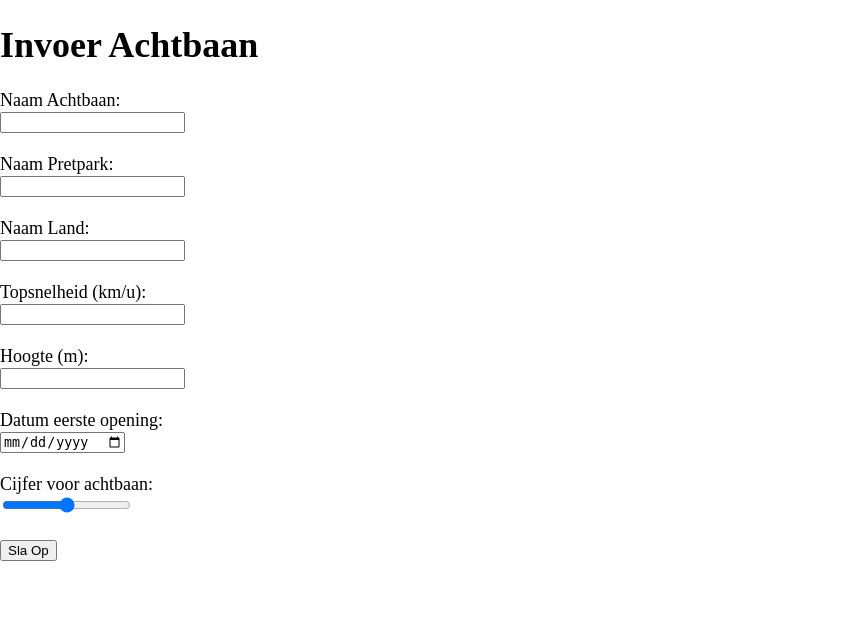
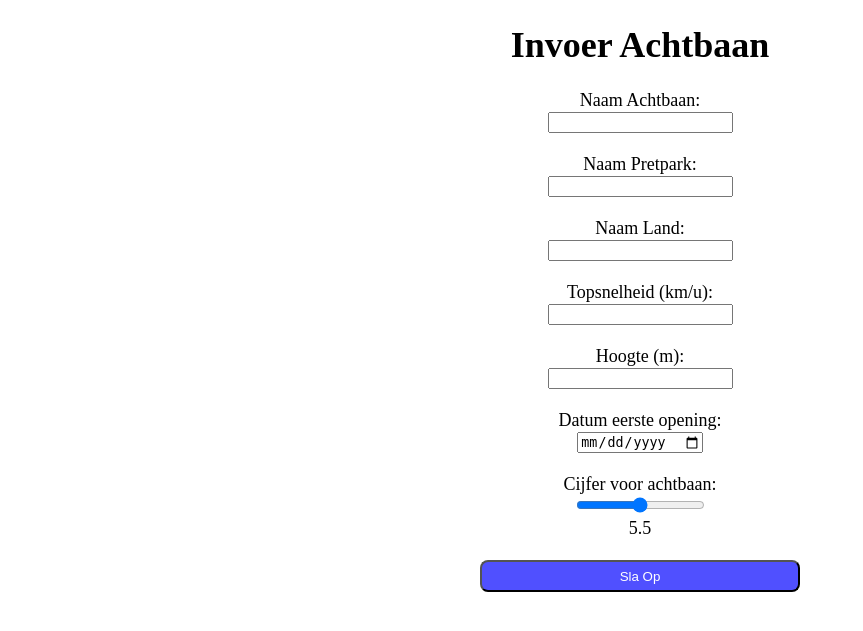
Before and after one commit to BolleTito/crud-php-pdo-opdracht03-335409, a PHP site: page / in a window 1280 px wide. Shown: the top 631 px of the page, without its empty margins (0-863 px from the left). Run offline with PHP 8.4, Linux system fonts and the light colour scheme.

Commit message:
js toegevoegd voor score(cijfer)

```diff
--- a/css/style.css
+++ b/css/style.css
@@ -4,4 +4,13 @@ body {
     margin: 0;
     padding: 0;
     font-size: 18px;
+    text-align: center;
 }
+
+#button {
+    background-color: rgba(0, 0, 255, 0.685);
+    color: white;
+    border-radius: 0.5rem;
+    width: 20rem;
+    height: 2rem;
+}
--- /dev/null
+++ b/functions/functions.js
@@ -0,0 +1,4 @@
+function showValue(newValue) {
+    document.getElementById("score").value = newValue;
+    score.innerHTML = newValue;
+}
--- a/index.php
+++ b/index.php
@@ -32,10 +32,12 @@
         <input type="date" name="Datum" id="Datum"><br><br>
 
         <label for="Cijfer">Cijfer voor achtbaan:</label><br>
-        <input type="range" value="5.5" min="1" max="10" step="0.1" name="Cijfer" id="Cijfer"><br><br>
+        <input type="range" min="1" max="10" step="0.1" name="Cijfer" id="Cijfer" onchange="showValue(this.value)"><br>
+        <span id="score">5.5</span><br><br>
 
-        <input type="submit" value="Sla Op">
+        <input type="submit" value="Sla Op" id="button">
     </form>
 
 </body>
+<script src="functions/functions.js"></script>
 </html>
--- a/update.php
+++ b/update.php
@@ -109,7 +109,7 @@ $result = $statement->fetch(PDO::FETCH_OBJ);
 
         <input type="hidden" name="Id" value="<?php echo $result->Id; ?>">
 
-        <input type="submit" value="Sla Op">
+        <input type="submit" value="Sla Op" id="button">
     </form>
 
 </body>
```
